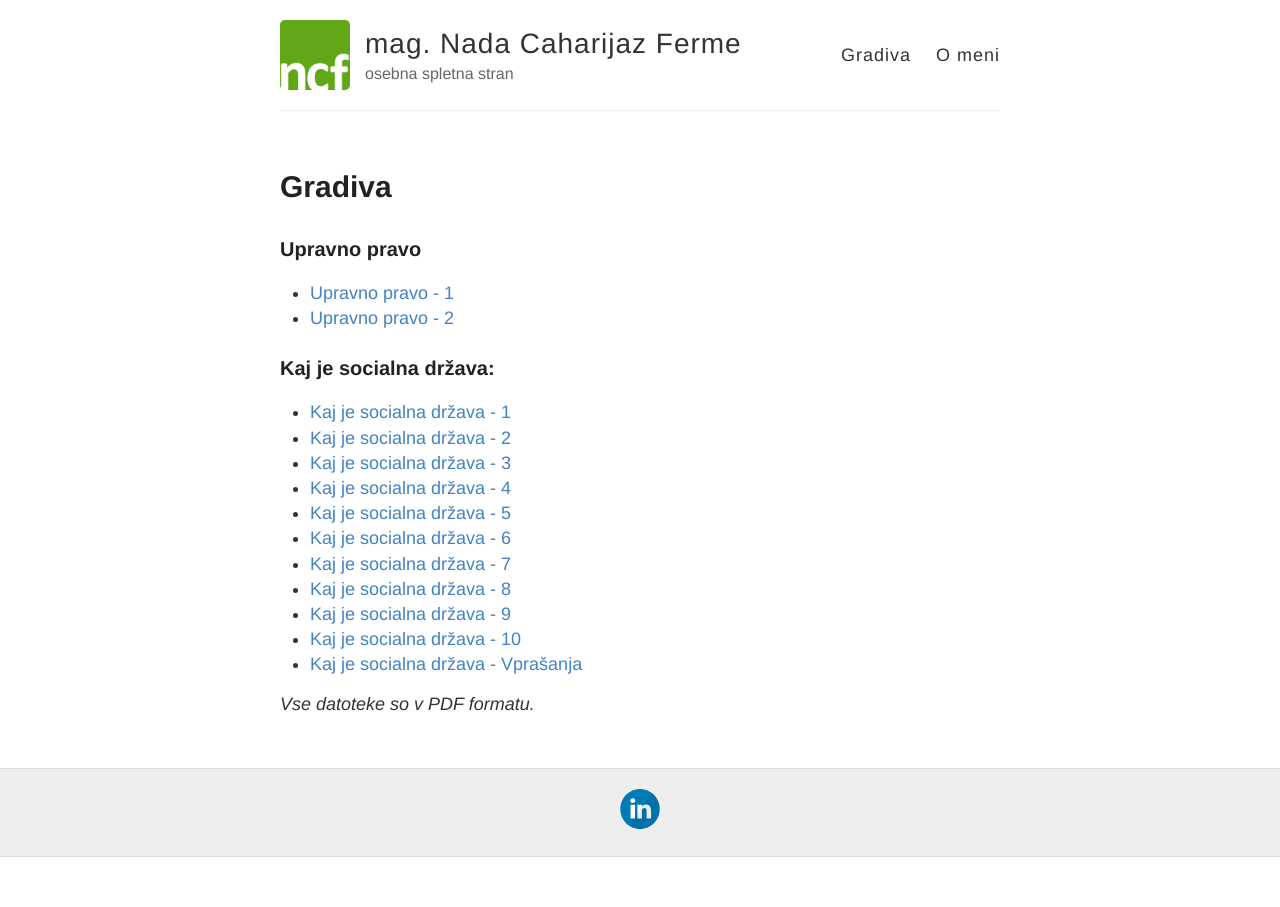
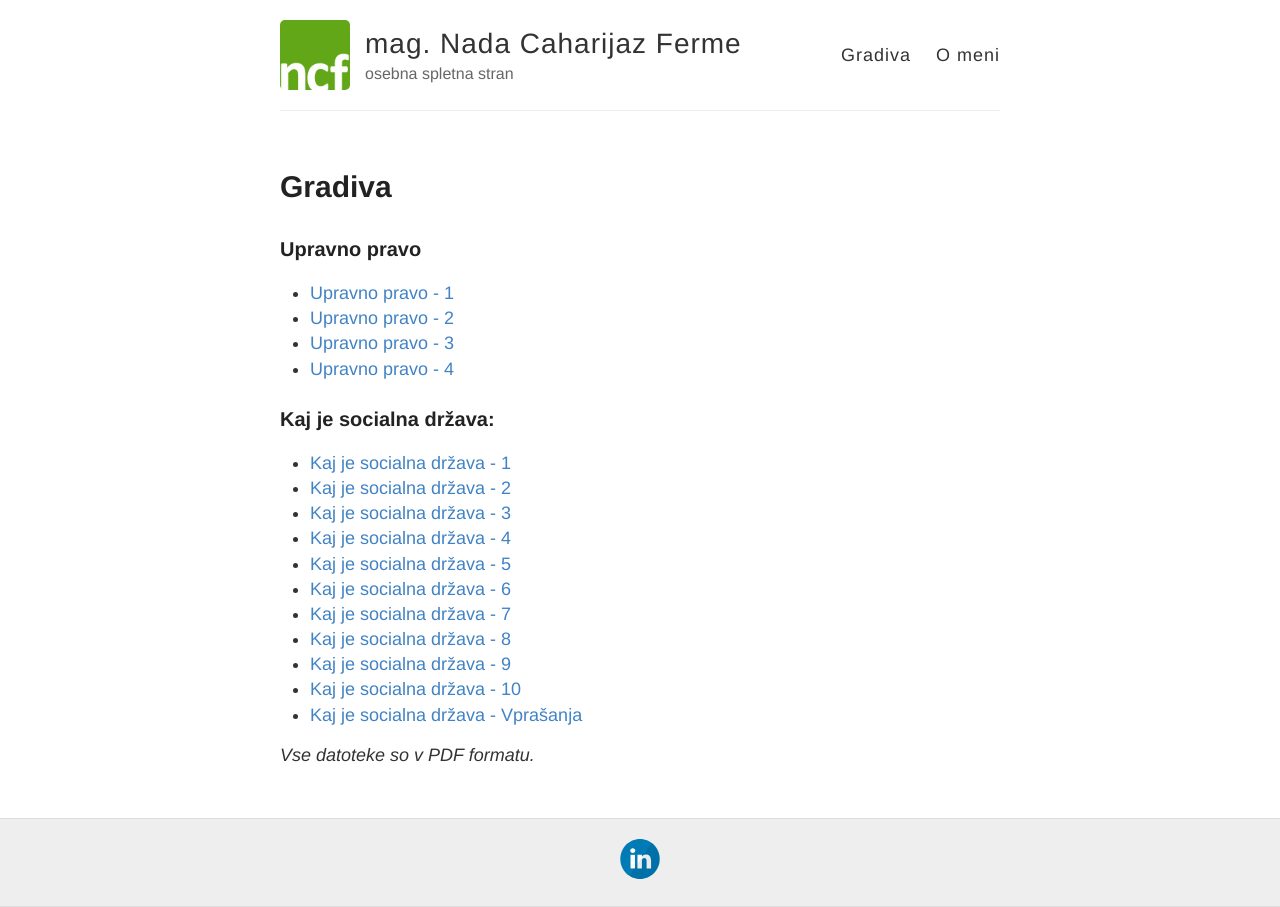
Before and after one commit to th0r88/nadafermesi, a Jekyll site: the page built from gradiva.md, in a window 1280 px wide. Built offline with Jekyll 4.4.1, drawn with Linux system fonts in a browser that asks for light colours.

Commit message:
Update gradiva.md

```diff
--- a/gradiva.md
+++ b/gradiva.md
@@ -8,6 +8,8 @@ permalink: /gradiva/
 
 - [Upravno pravo - 1](/uploads/Upravno_Pravo_01.pdf)
 - [Upravno pravo - 2](/uploads/Upravno_Pravo_02.pdf)
+- [Upravno pravo - 3](/uploads/Upravno_Pravo_03.pdf)
+- [Upravno pravo - 4](/uploads/Upravno_Pravo_04.pdf)
 
 
 
```
